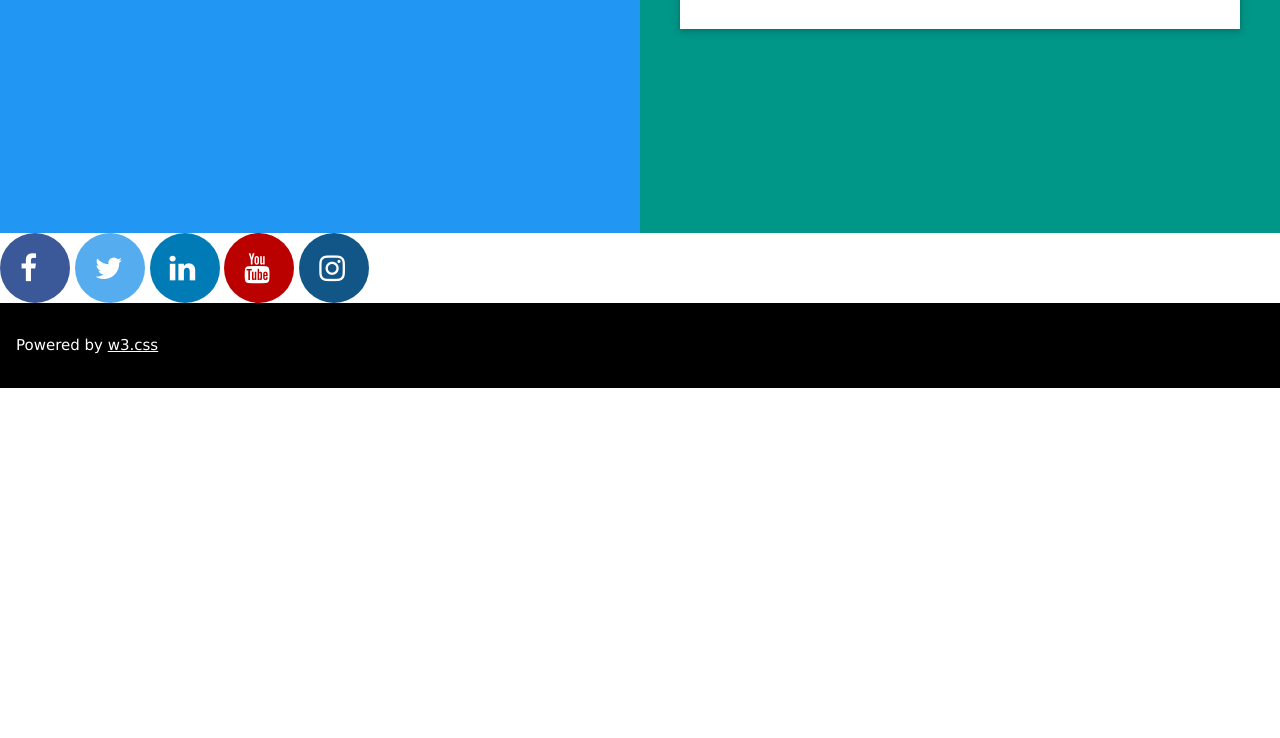
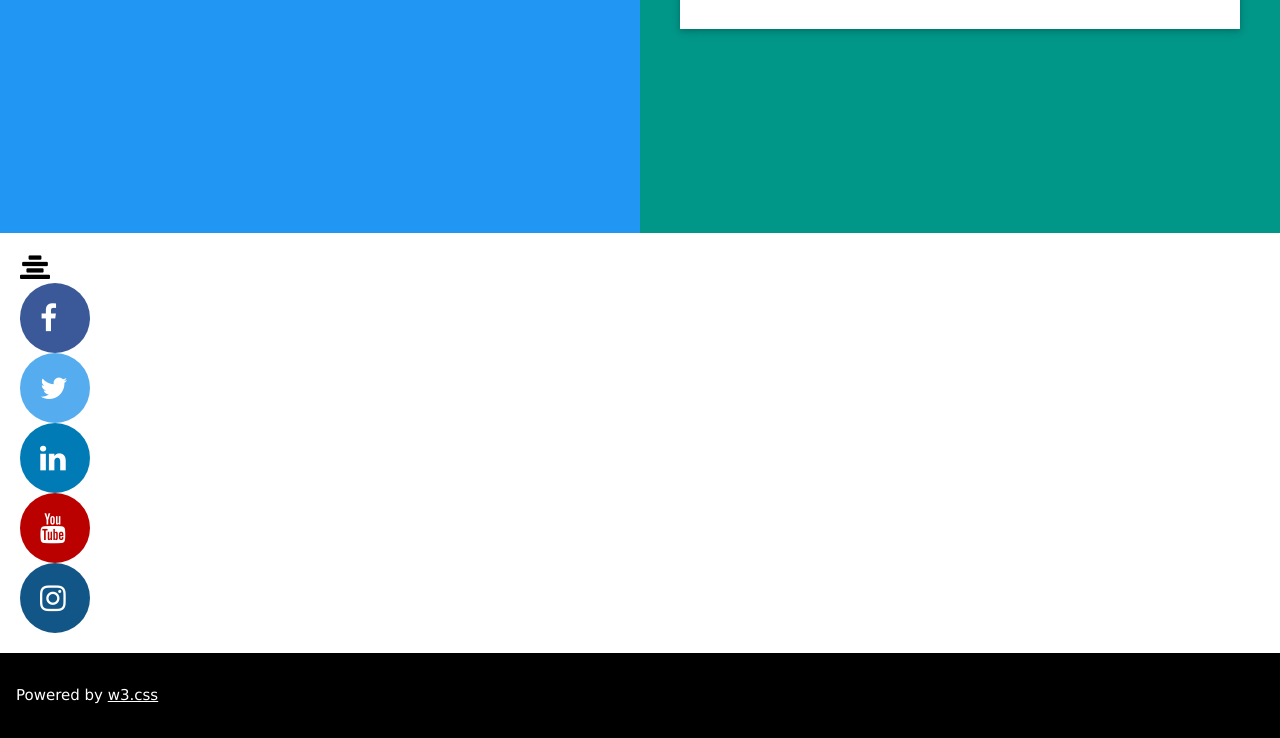
Before and after one commit to adhikarisunil/HTML_Course, a plain HTML site: page index.html in a window 1280 px wide. Shown: the part 1967-2705 px from the top of the page. Before the commit the page ends 2355 px from the top, so only its background shows below. Drawn offline with nearby package versions, Linux system fonts and the light colour scheme.

Commit message:
Update index.html
Signed-off-by: Sunil Adhikari <88506047+adhikarisunil@users.noreply.github.com>

```diff
--- a/index.html
+++ b/index.html
@@ -172,11 +172,13 @@
 </div>
 <!-- Footer -->
   <div>
+      <i class="fa fa-align-center">
     <a href="https://www.facebook.com/suniladhikari42" class="fa fa-facebook"></a>
     <a href="https://twitter.com/adh_sunil" class="fa fa-twitter"></a>
     <a href="https://www.linkedin.com/in/sunil-adhikari-b5172019a/" class="fa fa-linkedin"></a>
     <a href="https://www.youtube.com/@suniladhikari2815" class="fa fa-youtube"></a>
     <a href="https://www.instagram.com/suniladhikari90" class="fa fa-instagram"></a>
+    </i>
   </div>
 <footer class="w3-container w3-black w3-padding-16">
   <p>Powered by <a href="https://www.w3schools.com/w3css/default.asp" target="_blank">w3.css</a></p>
```
